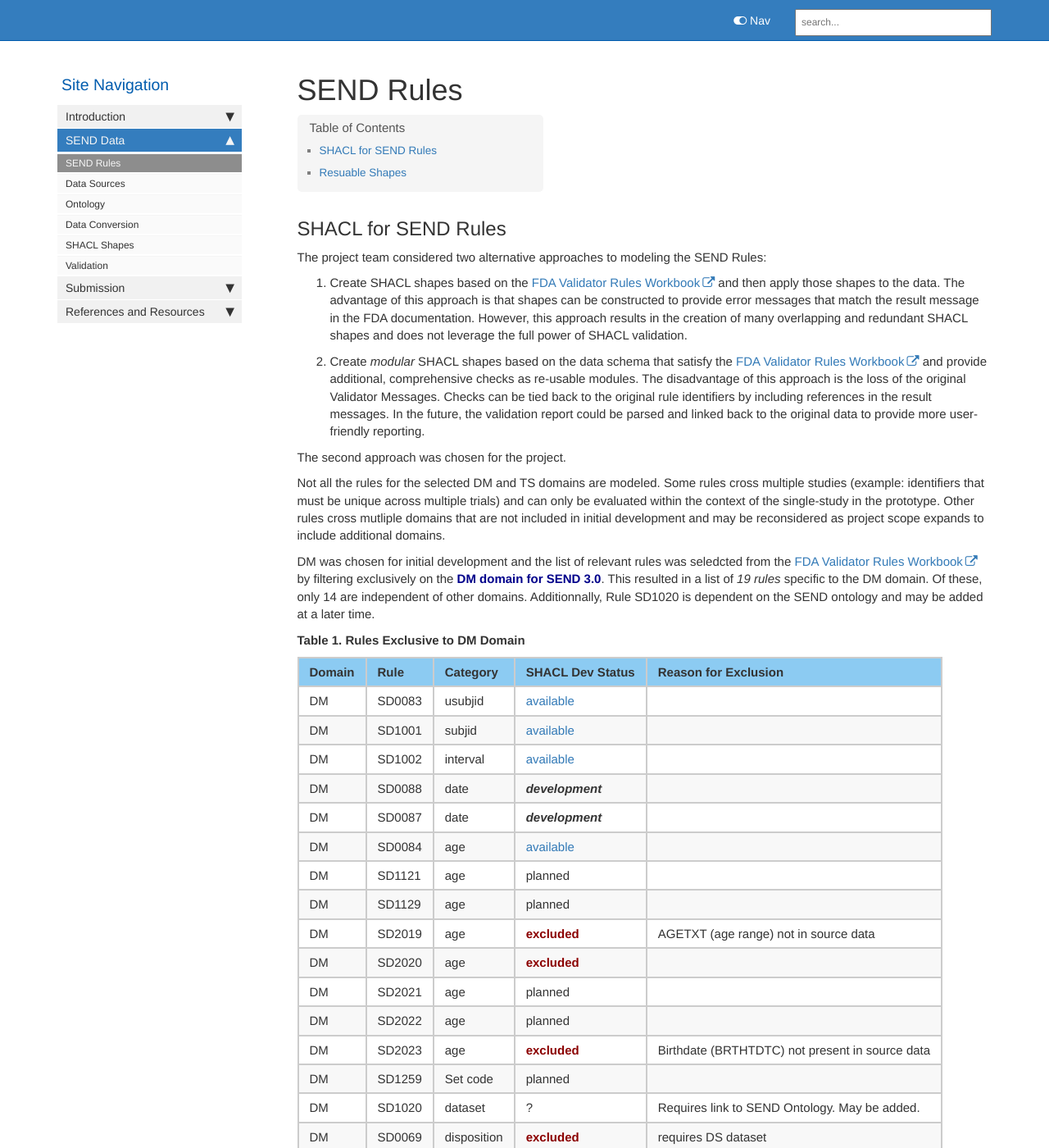
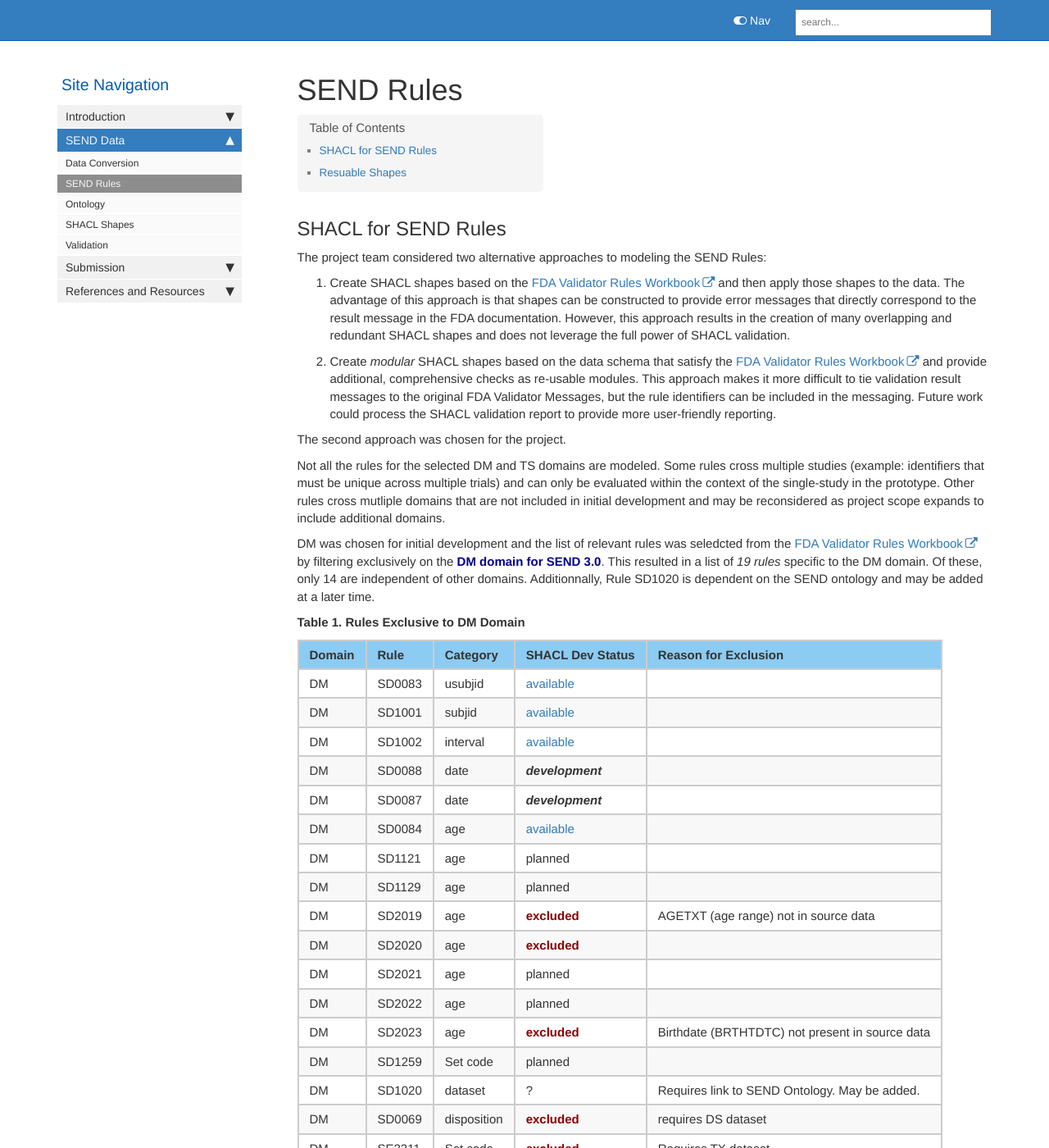
Before and after one commit to NovasTaylor/Test, a Jekyll site: the page built from pages/mydoc/mydoc_senddata_send_rules.md, in a window 1280 px wide and 1400 px high. Shown: the whole window at 82% size. Built offline with Jekyll 4.4.1, drawn with Linux system fonts in a browser that asks for light colours; comment, search, counter and statistics services are not loaded.

Commit message:
more re-org

```diff
--- a/css/customstyles.css
+++ b/css/customstyles.css
@@ -1269,10 +1269,12 @@ span.soft {
     color: #444;
 }
 
+/*TW  already in project CSS
 .parameter {
     font-family: courier;
     color: red !important;
 }
+*/
 
 .formBoundary {
     border: 1px solid gray;
--- a/pages/mydoc/mydoc_senddata_send_rules.md
+++ b/pages/mydoc/mydoc_senddata_send_rules.md
@@ -9,11 +9,10 @@ folder: mydoc
 ## SHACL for SEND Rules
 The project team considered two alternative approaches to modeling the SEND Rules:
 
-1. Create SHACL shapes based on the [FDA Validator Rules Workbook](https://github.com/phuse-org/SENDConform/tree/master/doc/FDA/FDA-Validator-Rules.xlsx) and then apply those shapes to the data.  The advantage of this approach is that shapes can be constructed to provide error messages that match the result message in the FDA documentation. However, this approach results in the creation of many overlapping and redundant SHACL shapes and does not leverage the full power of SHACL validation.
+1. Create SHACL shapes based on the [FDA Validator Rules Workbook](https://github.com/phuse-org/SENDConform/tree/master/doc/FDA/FDA-Validator-Rules.xlsx) and then apply those shapes to the data.  The advantage of this approach is that shapes can be constructed to provide error messages that directly correspond to the result message in the FDA documentation. However, this approach results in the creation of many overlapping and redundant SHACL shapes and does not leverage the full power of SHACL validation.
 
 
-2. Create *modular* SHACL shapes based on the data schema that satisfy the [FDA Validator Rules Workbook](https://github.com/phuse-org/SENDConform/tree/master/doc/FDA/FDA-Validator-Rules.xlsx) and provide additional, comprehensive checks as re-usable modules. The disadvantage of this approach is the loss of the original Validator Messages. Checks can be tied back to the original rule identifiers by including references in the result messages. In the future, the validation report could be parsed and linked back to the original data to provide more user-friendly reporting.
-
+2. Create *modular* SHACL shapes based on the data schema that satisfy the [FDA Validator Rules Workbook](https://github.com/phuse-org/SENDConform/tree/master/doc/FDA/FDA-Validator-Rules.xlsx) and provide additional, comprehensive checks as re-usable modules. This approach makes it more difficult to tie validation result messages to the original FDA Validator Messages, but the rule identifiers can be included in the messaging. Future work could process the SHACL validation report to provide more user-friendly reporting.
 
 The second approach was chosen for the project.
 
```
Also changed, not shown: _data/sidebars/mydoc_sidebar.yml (+4 -6 lines), pages/mydoc/mydoc_senddata_data_conversion.md (+17 -2 lines), pages/mydoc/mydoc_senddata_data_sources.md (deleted, +0 -31 lines).
